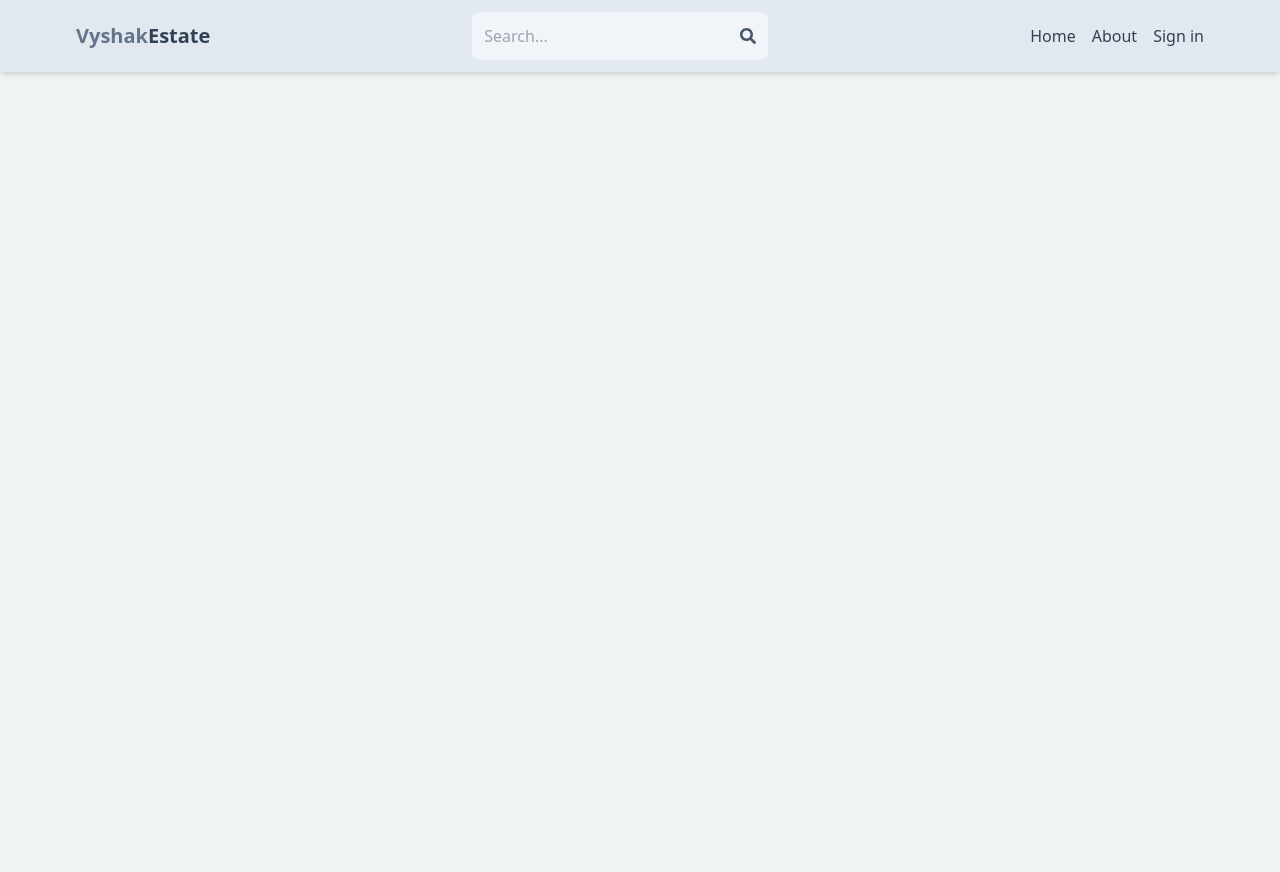
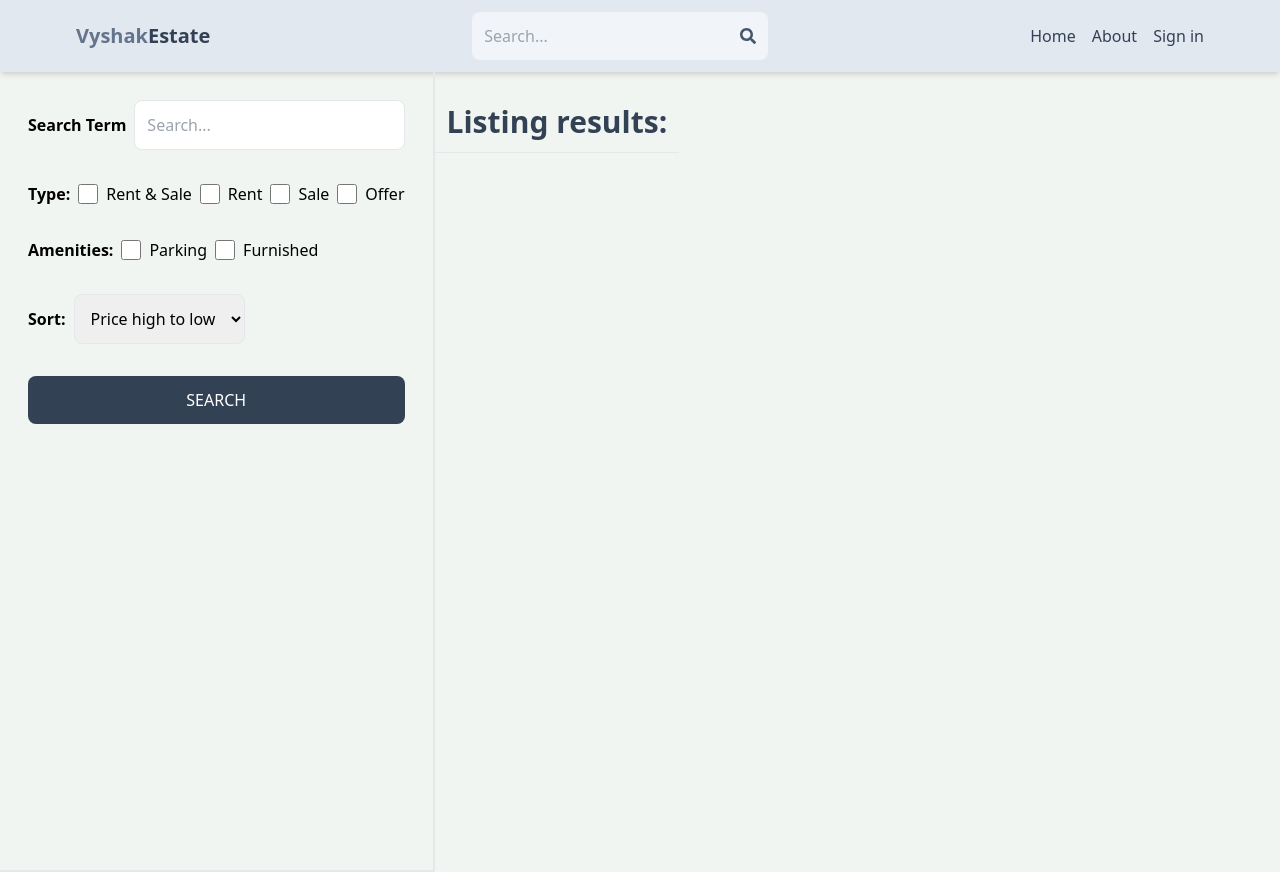
Before and after one commit to vaisakhpn/Real-Estate, a React (Vite) app in the folder client/: page /search in a window 1280 px wide. Before the commit the page ends 800 px from the top, so only its background shows below. Built offline with nearby package versions, Linux system fonts and the light colour scheme; no server answers.

Commit message:
created Search page ui

```diff
--- a/client/src/App.jsx
+++ b/client/src/App.jsx
@@ -9,6 +9,7 @@
 import CreateListing from "./pages/CreateListing";
 import UpdateListing from "./pages/UpdateListing";
 import Listing from "./pages/Listing";
+import Search from "./pages/Search";
 
 export default function App() {
   return (
@@ -19,6 +20,7 @@
         <Route path="/about" element={<About />} />
         <Route path="/sign-in" element={<Signin />} />
         <Route path="/sign-up" element={<Signup />} />
+        <Route path="/search" element={<Search />} />
         <Route element={<PrivateRoute />}>
           <Route path="/profile" element={<Profile />} />
 
--- /dev/null
+++ b/client/src/pages/Search.jsx
@@ -0,0 +1,64 @@
+export default function Search() {
+  return (
+    <div className="flex flex-col md:flex-row">
+      <div className="p-7 border-b-2 md:border-r-2 md:min-h-screen">
+        <form className="flex flex-col gap-8">
+          <div className="flex items-center gap-2 ">
+            <label className="whitespace-nowrap font-semibold">Search Term</label>
+            <input
+              type="text"
+              id="searchTerm"
+              placeholder="Search..."
+              className="border rounded-lg p-3 w-full"
+            />
+          </div>
+          <div className="flex flex-wrap items-center gap-2">
+            <label className="font-semibold">Type:</label>
+            <div className="flex gap-2 ">
+              <input type="checkbox" id="all" className="w-5" />
+              <span>Rent & Sale</span>
+            </div>
+            <div className="flex gap-2 ">
+              <input type="checkbox" id="rent" className="w-5" />
+              <span>Rent</span>
+            </div>
+            <div className="flex gap-2 ">
+              <input type="checkbox" id="sale" className="w-5" />
+              <span>Sale</span>
+            </div>
+            <div className="flex gap-2 ">
+              <input type="checkbox" id="offer" className="w-5" />
+              <span>Offer</span>
+            </div>
+          </div>
+          <div className="flex flex-wrap items-center gap-2">
+            <label className="font-semibold">Amenities:</label>
+            <div className="flex gap-2 ">
+              <input type="checkbox" id="parking" className="w-5" />
+              <span>Parking</span>
+            </div>
+            <div className="flex gap-2 ">
+              <input type="checkbox" id="furnished" className="w-5" />
+              <span>Furnished</span>
+            </div>
+          </div>
+          <div className="flex  items-center gap-2">
+            <label className="font-semibold">Sort:</label>
+            <select className="flex p-3 border rounded-lg" id="sort_order">
+              <option>Price high to low</option>
+              <option>Price low to high</option>
+              <option>Latest</option>
+              <option>Oldest</option>
+            </select>
+          </div>
+            <button className="bg-slate-700 p-3 uppercase text-white rounded-lg">
+                search
+            </button>
+        </form>
+      </div>
+      <div >
+        <h1 className="text-3xl font-semibold border-b p-3 text-slate-700 mt-5">Listing results:</h1>
+      </div>
+    </div>
+  );
+}
```
